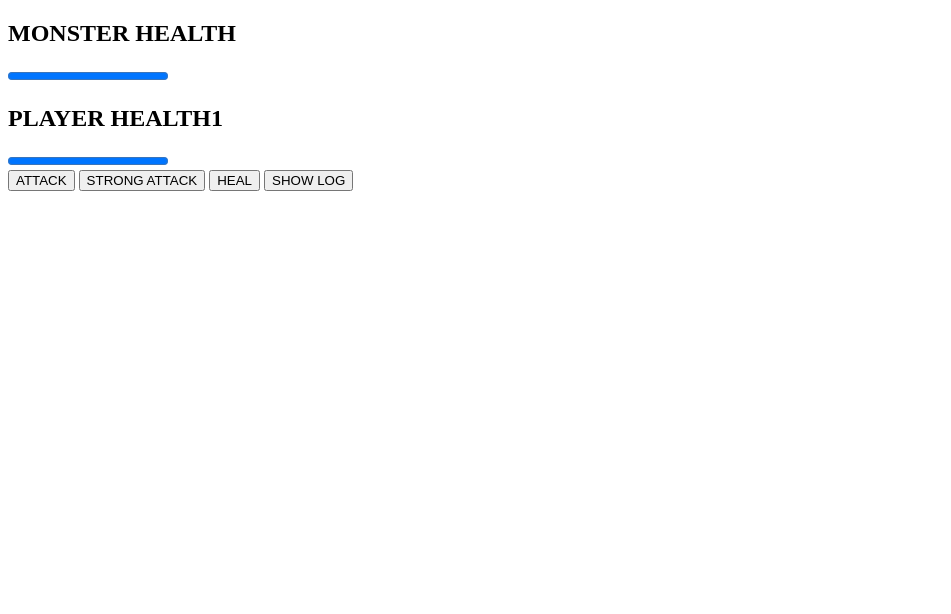
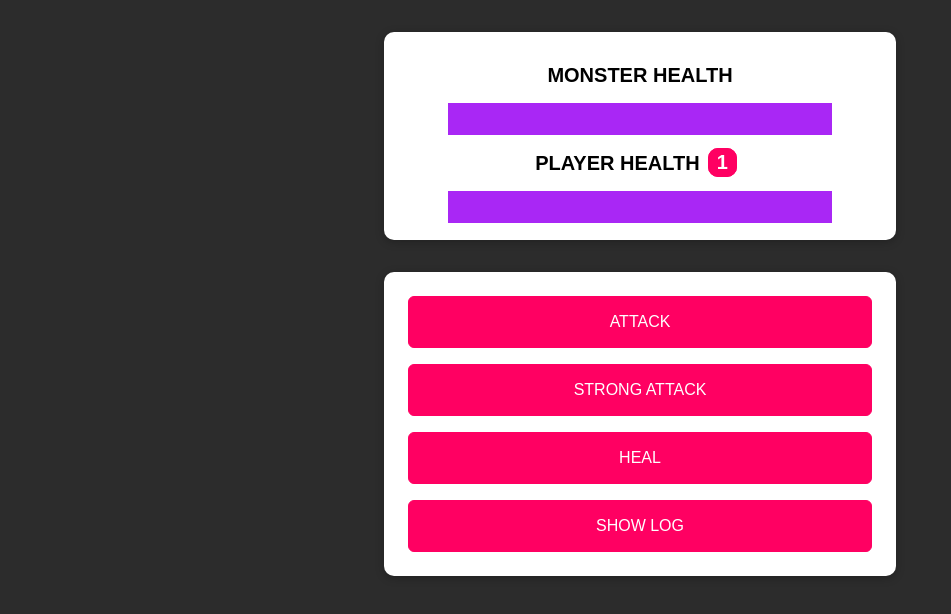
Before and after one commit to bambie669/monster-Mash, a plain HTML site: page index.html in a window 1280 px wide. Shown: the whole page, without its empty margins (0-951 px from the left). Drawn offline with Linux system fonts and the light colour scheme.

Commit message:
stylesheet added

```diff
--- /dev/null
+++ b/assets/styles/app.css
@@ -0,0 +1,86 @@
+html {
+  font-family: sans-serif;
+}
+
+body {
+  background: #2c2c2c;
+}
+
+h2 {
+  font-size: 1.25rem;
+  margin: 1rem 0.5rem;
+}
+
+progress {
+  -webkit-appearance: none;
+  -moz-appearance: none;
+  appearance: none;
+  width: 80%;
+  height: 2rem;
+  color: #ff0062;
+  border: 1px solid #a927f5;
+}
+
+progress[value]::-webkit-progress-bar,
+progress[value] {
+  background-color: #eee;
+  box-shadow: 0 2px 5px rgba(0, 0, 0, 0.25) inset;
+}
+
+progress[value]::-webkit-progress-value {
+  background-color: #a927f5;
+  transition: all 0.2s ease-out;
+}
+
+progress[value]::-moz-progress-bar {
+  background-color: #a927f5;
+  transition: all 0.2s ease-out;
+}
+
+button {
+  font: inherit;
+  background: #ff0062;
+  border: 1px solid #ff0062;
+  color: white;
+  padding: 1rem 2rem;
+  border-radius: 6px;
+  cursor: pointer;
+  margin: 0.5rem;
+}
+
+button:focus {
+  outline: none;
+}
+
+button:hover,
+button:active {
+  background: #a927f5;
+  border-color: #a927f5;
+}
+
+#health-levels,
+#controls {
+  margin: 2rem auto;
+  width: 30rem;
+  text-align: center;
+  border-radius: 10px;
+  padding: 1rem;
+  box-shadow: 0 2px 8px rgba(0, 0, 0, 0.25);
+  background: white;
+}
+
+#controls {
+  display: flex;
+  flex-direction: column;
+}
+
+#bonus-life {
+  font-weight: bold;
+  color: white;
+  background: #ff0062;
+  border: 1px solid #ff0062;
+  padding: 0.15rem 0.5rem;
+  border-radius: 10px;
+  text-align: center;
+  margin: 0 0.5rem;
+}
--- a/index.html
+++ b/index.html
@@ -5,6 +5,7 @@
     <meta name="viewport" content="width=device-width, initial-scale=1.0" />
     <meta http-equiv="X-UA-Compatible" content="ie=edge" />
     <title>Monster Killer</title>
+    <link rel="stylesheet" href="assets/styles/app.css">
   </head>
   <body>
     <section id="health-levels">
```
